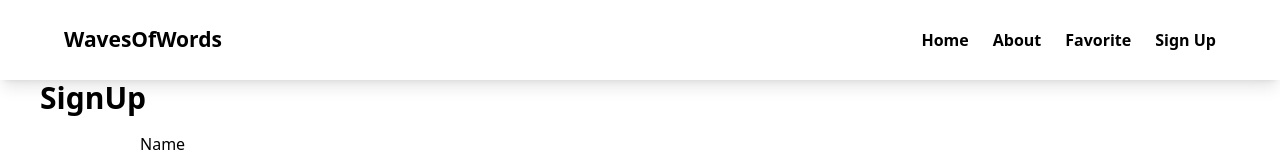
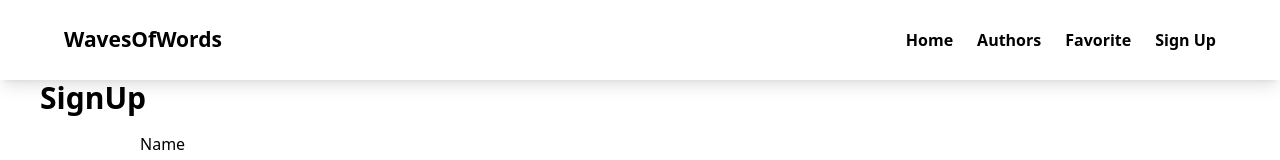
Before and after one commit to javidShabin/waveofwordfrontend, a React (Vite) app: page /signup in a window 1280 px wide. Shown: the top 160 px of the page. Built offline with nearby package versions, Linux system fonts and the light colour scheme.

Commit message:
add little changes

```diff
--- a/src/Routes/Root.jsx
+++ b/src/Routes/Root.jsx
@@ -13,7 +13,7 @@ export default function Root() {
                 <Link to={"/"}>Home</Link>
               </li>
               <li>
-                <Link to={"/about"}>About</Link>
+                <Link to={"/author"}>Authors</Link>
               </li>
               <li>
                 <Link to={"/favorite"}>Favorite</Link>
--- a/src/main.jsx
+++ b/src/main.jsx
@@ -24,7 +24,7 @@ const router = createBrowserRouter([
         loader: homeLoader
       },
       {
-        path: "/about",
+        path: "/author",
         element: <Authors/>,
         loader: authorLoader
       },
```
